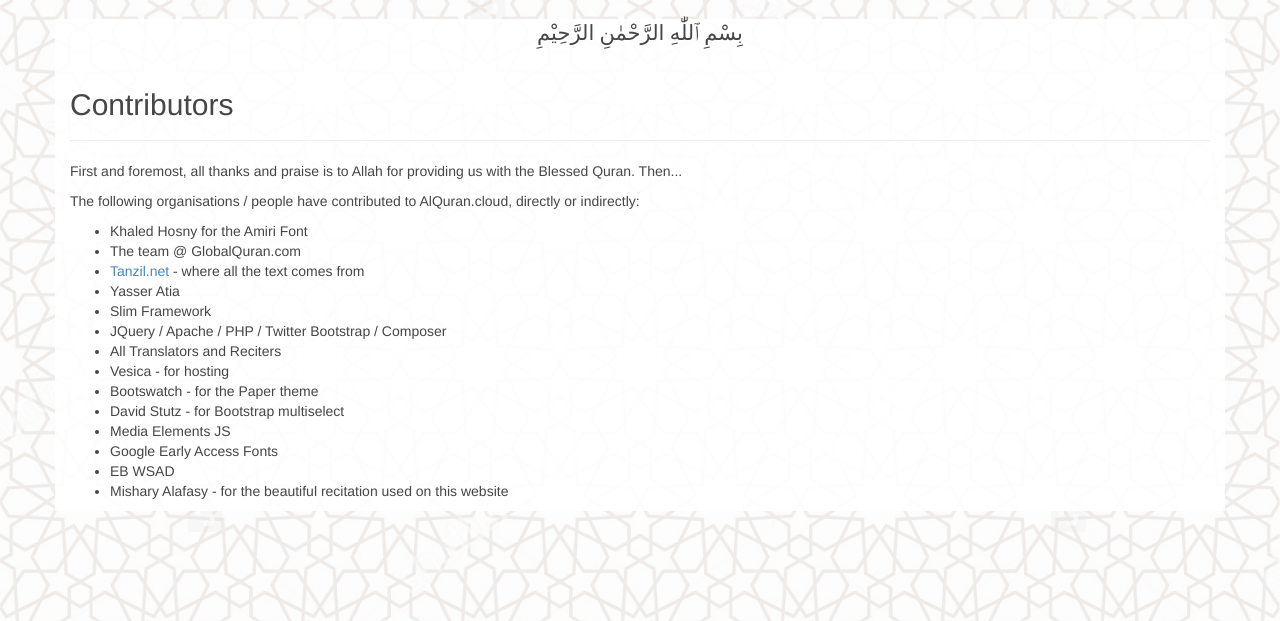
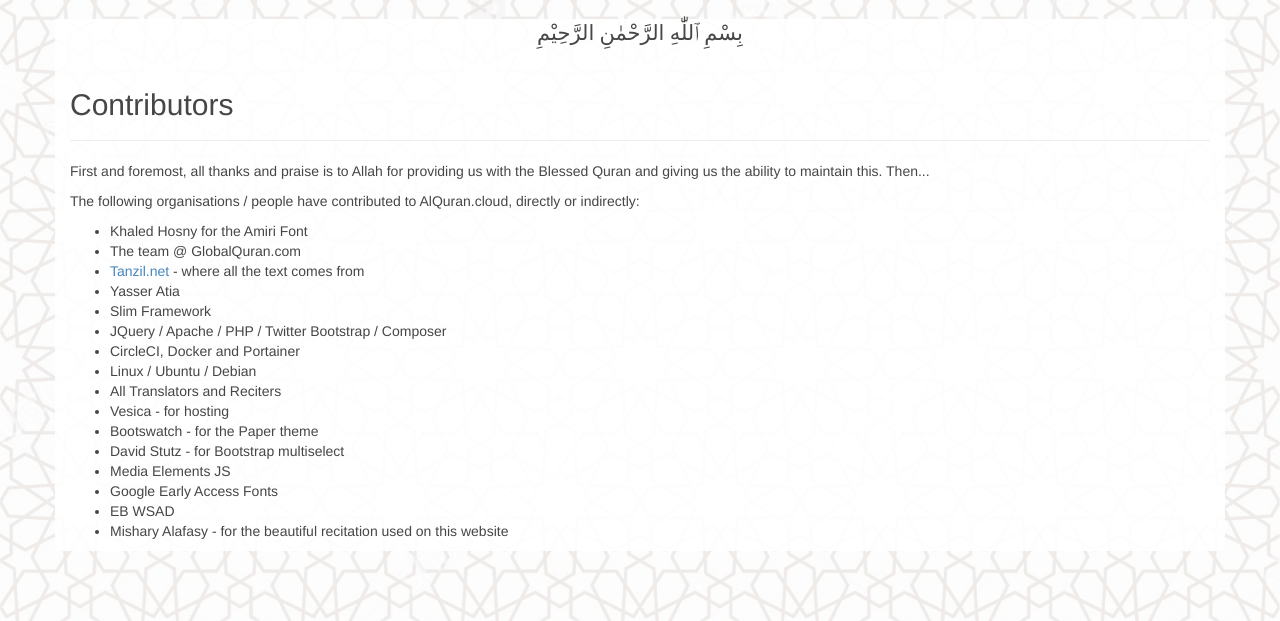
Before and after one commit to islamic-network/alquran.cloud, a PHP site: page /views/contributors.php in a window 1280 px wide. Shown: the part 51-672 px from the top of the page. Run offline with PHP 8.4, Linux system fonts and the light colour scheme; data that the repository does not hold is empty; some libraries are stand-ins or nearby versions; some web fonts are replaced.

Commit message:
Update contributors.php

```diff
--- a/views/contributors.php
+++ b/views/contributors.php
@@ -11,7 +11,7 @@
 	<div class="row">
 		<div class="col-md-12">
 		<p>
-		First and foremost, all thanks and praise is to Allah for providing us with the Blessed Quran. Then...
+		First and foremost, all thanks and praise is to Allah for providing us with the Blessed Quran and giving us the ability to maintain this. Then...
 		</p>
 		<p>
         The following organisations / people have contributed to AlQuran.cloud, directly or indirectly:
@@ -24,6 +24,8 @@
 			<li>Yasser Atia</li>
 			<li>Slim Framework</li>
 			<li>JQuery / Apache / PHP / Twitter Bootstrap / Composer</li>
+			<li>CircleCI, Docker and Portainer</li>
+			<li>Linux / Ubuntu / Debian<l/i>
 			<li>All Translators and Reciters</li>
 			<li>Vesica - for hosting</li>
 			<li>Bootswatch - for the Paper theme</li>
```
